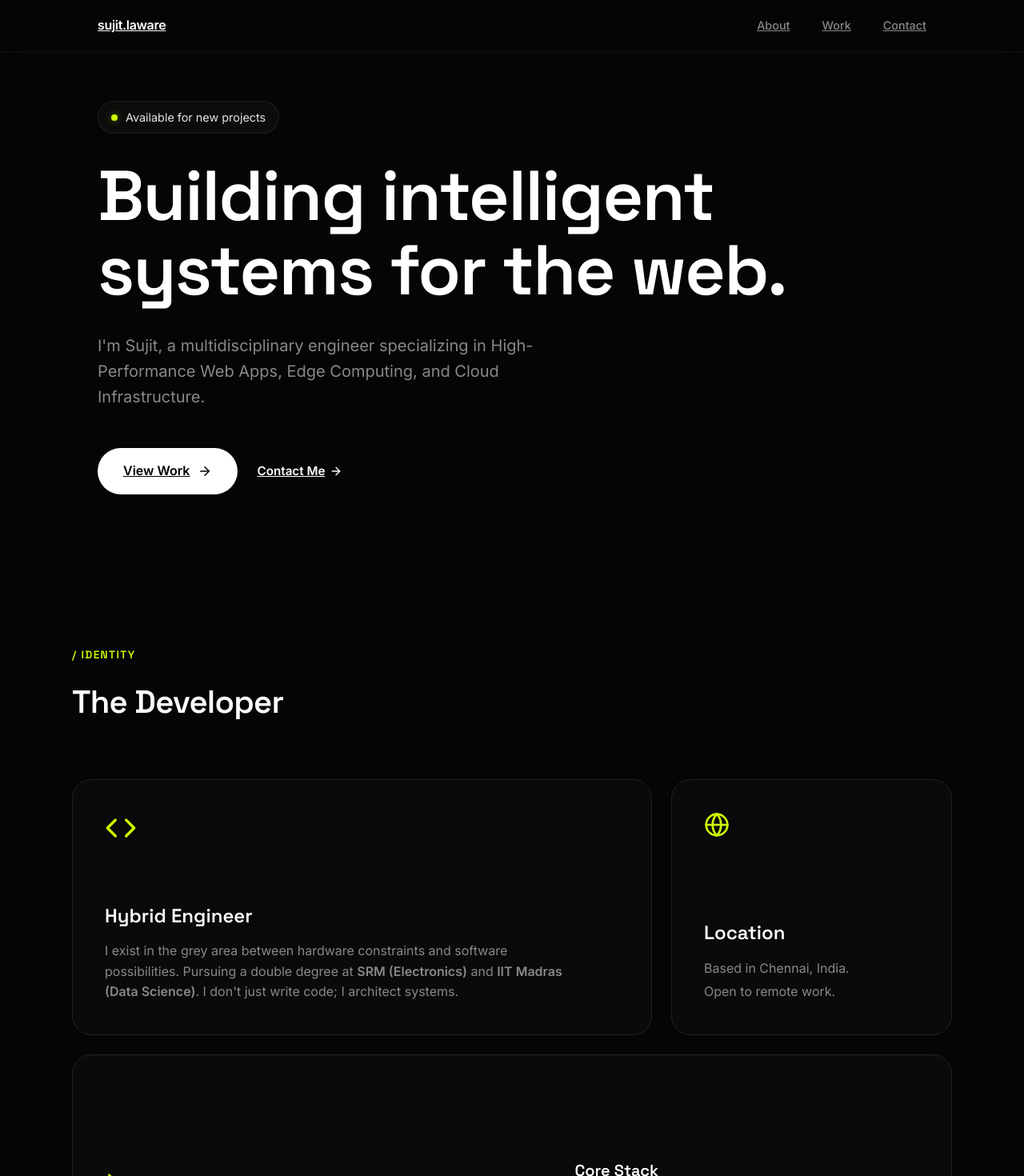
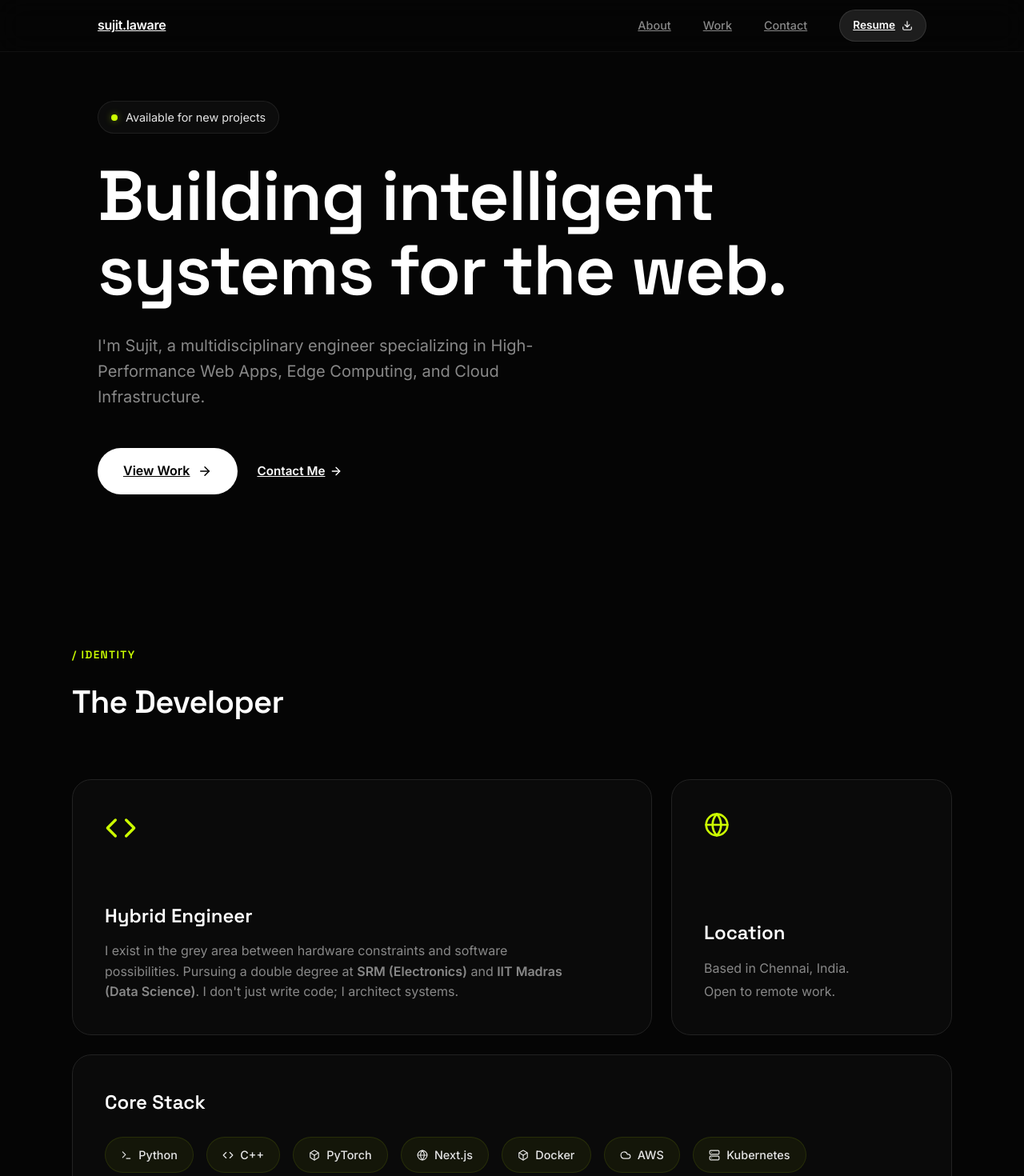
Before and after one commit to sujit-al1809/minimalist-porfolio, a Next.js app: page / in a window 1280 px wide. Shown: the top 1470 px of the page at 80% size. Built offline with nearby package versions, Linux system fonts and the light colour scheme.

Commit message:
Resume Added

```diff
--- a/src/app/globals.css
+++ b/src/app/globals.css
@@ -65,7 +65,7 @@ body::before {
   mask-image: linear-gradient(to bottom, transparent, black 10%, black 90%, transparent);
 }
 
-/* LAYOUT UTILITIES */
+/* CONTAINER */
 .container {
   max-width: var(--container-width);
   margin: 0 auto;
@@ -101,7 +101,7 @@ h2 {
   color: #fff;
 }
 
-/* ANIMATED BUTTONS */
+/* BUTTONS */
 .btn-shiny {
   position: relative;
   background: var(--text-main);
@@ -151,55 +151,39 @@ h2 {
   box-shadow: 0 0 25px rgba(204, 255, 0, 0.4);
 }
 
-.btn-glass {
-  background: rgba(255, 255, 255, 0.05);
-  border: 1px solid rgba(255, 255, 255, 0.1);
+.btn-small-shiny {
+  position: relative;
+  background: rgba(255, 255, 255, 0.1);
   color: #fff;
-  padding: 1rem 2rem;
+  padding: 0.5rem 1rem;
   border-radius: 100px;
-  font-weight: 500;
-  font-size: 1rem;
+  font-weight: 600;
+  font-size: 0.85rem;
   display: inline-flex;
   align-items: center;
-  gap: 10px;
-  transition: all 0.3s ease;
+  gap: 8px;
+  overflow: hidden;
+  transition: all 0.2s ease;
+  border: 1px solid rgba(255, 255, 255, 0.1);
 }
 
-.btn-glass:hover {
+.btn-small-shiny:hover {
   background: #fff;
   color: #000;
-  transform: translateY(-2px);
+  border-color: #fff;
 }
 
-/* ANIMATED LINKS */
+/* NAV LINKS (Clean, No Underline) */
 .nav-link-item {
   position: relative;
   font-size: 0.9rem;
   color: #888;
   font-weight: 500;
-  transition: color 0.3s;
+  transition: color 0.2s;
 }
 
 .nav-link-item:hover {
   color: #fff;
-}
-
-.nav-link-item::after {
-  content: '';
-  position: absolute;
-  width: 100%;
-  transform: scaleX(0);
-  height: 1px;
-  bottom: -4px;
-  left: 0;
-  background-color: var(--accent);
-  transform-origin: bottom right;
-  transition: transform 0.25s ease-out;
-}
-
-.nav-link-item:hover::after {
-  transform: scaleX(1);
-  transform-origin: bottom left;
 }
 
 .text-link-arrow {
@@ -217,7 +201,7 @@ h2 {
   color: var(--accent);
 }
 
-/* BENTO GRID SYSTEM */
+/* BENTO GRID */
 .bento-grid {
   display: grid;
   grid-template-columns: repeat(3, 1fr);
@@ -241,7 +225,7 @@ h2 {
   animation: scalingFade 0.6s ease-out forwards;
 }
 
-/* SPOTLIGHT OVERLAY for Cards */
+/* SPOTLIGHT OVERLAY */
 .card-spotlight {
   position: absolute;
   top: 0;
@@ -262,7 +246,6 @@ h2 {
   opacity: 1;
 }
 
-/* Stagger Animations */
 .bento-grid>*:nth-child(1) {
   animation-delay: 0.1s;
 }
@@ -287,7 +270,6 @@ h2 {
   z-index: 2;
 }
 
-/* Grid Spans */
 .span-2 {
   grid-column: span 2;
 }
@@ -307,7 +289,6 @@ h2 {
   }
 }
 
-/* TYPOGRAPHY IN CARDS */
 .block-title {
   font-family: var(--font-display);
   font-size: 1.5rem;
@@ -349,7 +330,29 @@ h2 {
   color: #fff;
 }
 
-/* ANIMATIONS */
+/* SKILL PILLS (Enhanced) */
+.skill-pill {
+  background: rgba(204, 255, 0, 0.05);
+  /* Slight accent tint */
+  border: 1px solid rgba(204, 255, 0, 0.1);
+  color: #e5e5e5;
+  padding: 0.6rem 1.2rem;
+  border-radius: 100px;
+  font-size: 0.9rem;
+  font-weight: 500;
+  display: flex;
+  align-items: center;
+  gap: 8px;
+  transition: all 0.2s;
+}
+
+.skill-pill:hover {
+  background: rgba(204, 255, 0, 0.15);
+  border-color: rgba(204, 255, 0, 0.4);
+  color: #fff;
+  transform: translateY(-2px);
+}
+
 @keyframes fadeUp {
   from {
     opacity: 0;
--- a/src/components/About.tsx
+++ b/src/components/About.tsx
@@ -1,6 +1,6 @@
 "use client";
 import React from 'react';
-import { Terminal, Globe, Code } from "lucide-react";
+import { Terminal, Globe, Code, Cloud, Server, Database, Box } from "lucide-react";
 
 export default function About() {
 
@@ -12,6 +12,16 @@ export default function About() {
     target.style.setProperty("--mouse-x", `${x}px`);
     target.style.setProperty("--mouse-y", `${y}px`);
   };
+
+  const skills = [
+    { name: "Python", icon: <Terminal size={14} /> },
+    { name: "C++", icon: <Code size={14} /> },
+    { name: "PyTorch", icon: <Box size={14} /> },
+    { name: "Next.js", icon: <Globe size={14} /> },
+    { name: "Docker", icon: <ContainerIcon size={14} /> },
+    { name: "AWS", icon: <Cloud size={14} /> },
+    { name: "Kubernetes", icon: <Server size={14} /> }
+  ];
 
   return (
     <section id="about" className="section container">
@@ -44,15 +54,26 @@ export default function About() {
           </div>
         </div>
 
-        <div className="block-card span-3" onMouseMove={handleMouseMove} style={{ flexDirection: 'row', alignItems: 'center', gap: '3rem' }}>
+        <div className="block-card span-3" onMouseMove={handleMouseMove}>
           <div className="card-spotlight" />
-          <Terminal size={32} color="#ccff00" style={{ position: 'relative', zIndex: 2 }} />
           <div style={{ position: 'relative', zIndex: 2 }}>
-            <h3 className="block-title" style={{ marginBottom: '0.25rem', fontSize: '1.25rem' }}>Core Stack</h3>
-            <p className="block-desc">Python, C++, PyTorch, Next.js, Docker, Kubernetes, AWS</p>
+            <h3 className="block-title" style={{ marginBottom: '1.5rem' }}>Core Stack</h3>
+
+            <div style={{ display: 'flex', flexWrap: 'wrap', gap: '1rem' }}>
+              {skills.map(s => (
+                <span key={s.name} className="skill-pill">
+                  {s.icon} {s.name}
+                </span>
+              ))}
+            </div>
           </div>
         </div>
       </div>
     </section>
   );
 }
+
+// Simple Box icon wrapper since Lucide might not have Container
+function ContainerIcon({ size }: { size: number }) {
+  return <Box size={size} />;
+}
--- a/src/components/Navbar.tsx
+++ b/src/components/Navbar.tsx
@@ -1,6 +1,7 @@
 "use client";
 import React from 'react';
 import Link from "next/link";
+import { Download } from "lucide-react";
 
 export default function Navbar() {
   return (
@@ -29,10 +30,14 @@ export default function Navbar() {
           sujit.laware
         </Link>
 
-        <div style={{ display: 'flex', gap: '2.5rem' }}>
+        <div style={{ display: 'flex', alignItems: 'center', gap: '2.5rem' }}>
           <Link href="#about" className="nav-link-item">About</Link>
           <Link href="#projects" className="nav-link-item">Work</Link>
           <Link href="#contact" className="nav-link-item">Contact</Link>
+
+          <a href="/resume.pdf" target="_blank" className="btn-small-shiny">
+            Resume <Download size={14} />
+          </a>
         </div>
       </div>
     </nav>
```
